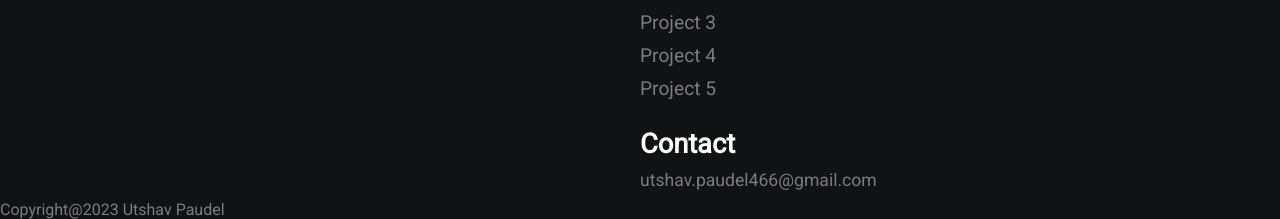
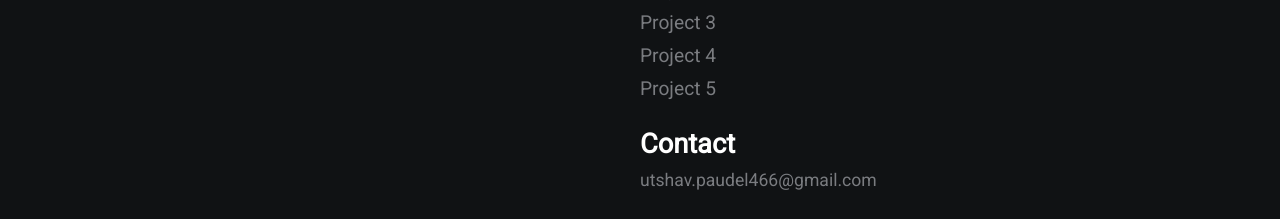
Before and after one commit to Utshav-paudel/My-portfolio, a plain HTML site: page index.html in a window 1280 px wide. Shown: the part 743-962 px from the top of the page. Drawn offline with Linux system fonts and the light colour scheme.

Commit message:
Update index.html

```diff
--- a/index.html
+++ b/index.html
@@ -50,7 +50,7 @@
             <p> utshav.paudel466@gmail.com</p>
         </div>
     </div>
-    <footer>Copyright@2023 Utshav Paudel</footer>
+
 
 </body>
 </html>
```
